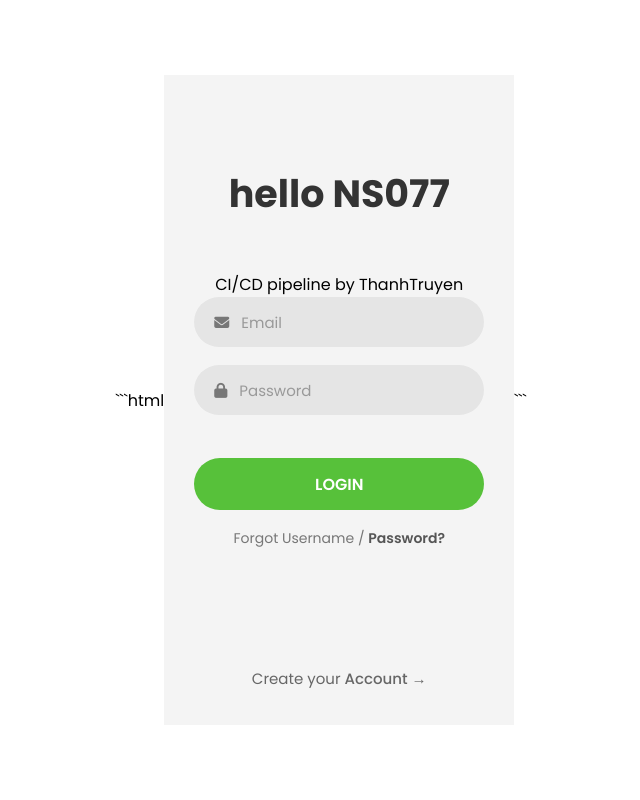
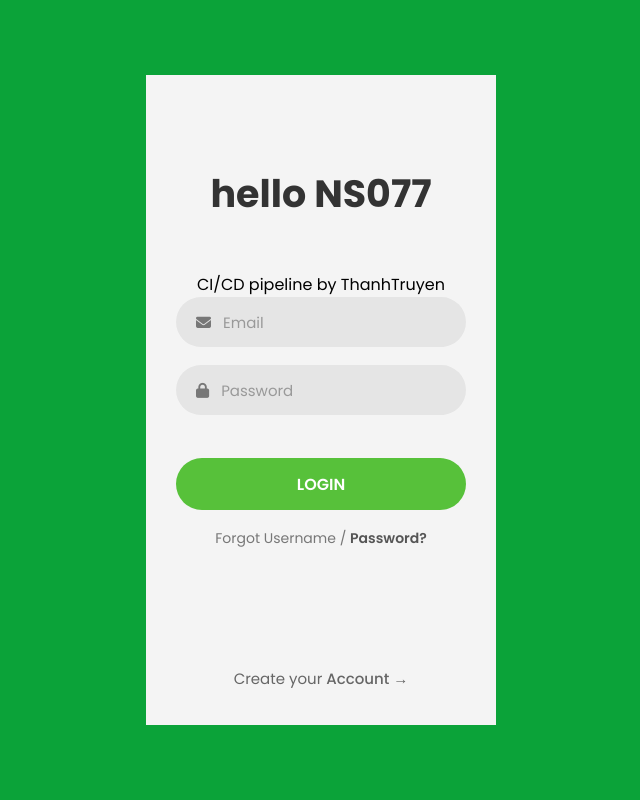
Before and after one commit to Truyen08/CI-CD_pipeline, a FastAPI app: page / in a window 1280 px wide. Shown: the whole page, without its empty margins (319-959 px from the left). Run offline with FastAPI, Linux system fonts and the light colour scheme.

Commit message:
update: index file+1

````diff
--- a/app/templates/index.html
+++ b/app/templates/index.html
@@ -1,4 +1,3 @@
-```html
 <!DOCTYPE html>
 <html lang="en">
 
@@ -29,7 +28,7 @@
             display: flex;
             justify-content: center;
             align-items: center;
-            background: #ffffff;
+            background: #0ba339;
         }
 
         .login-container {
@@ -158,4 +157,3 @@
 </body>
 
 </html>
-```
````
